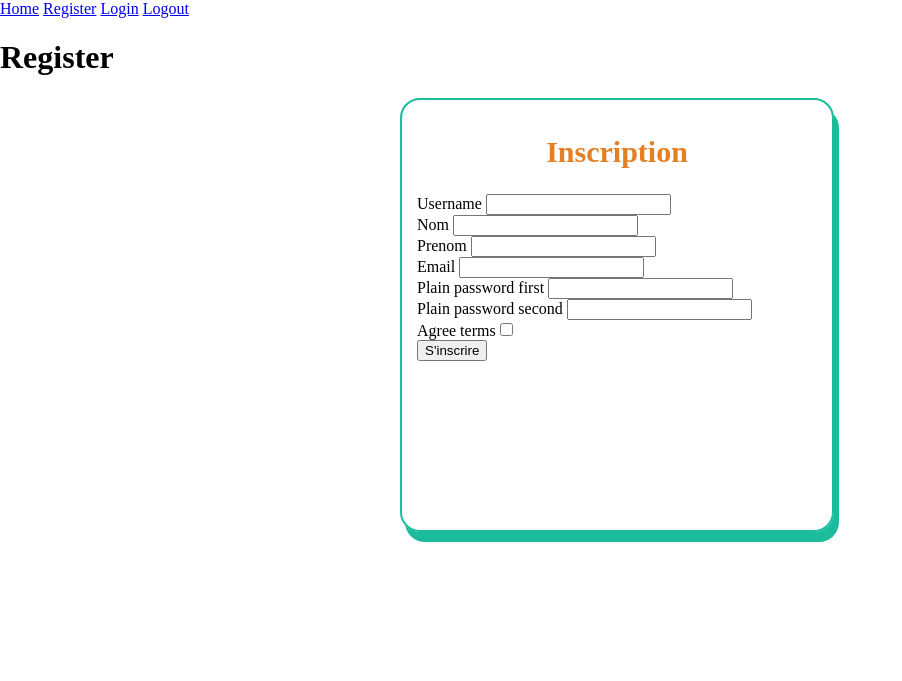
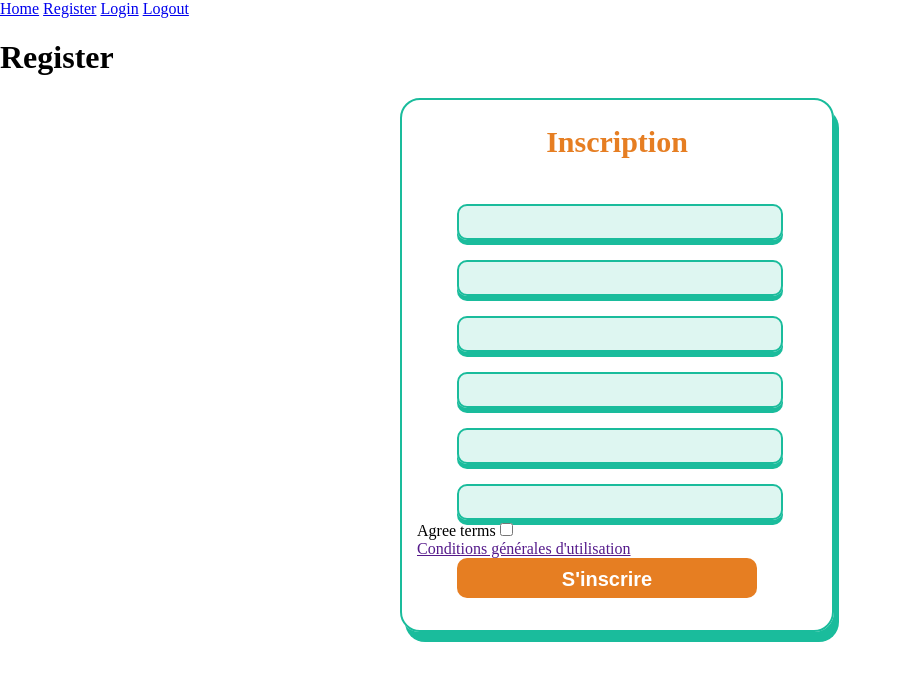
Before and after one commit to Akouzeha/PertFinder, a Symfony app: template templates/registration/register.html.twig in a window 1280 px wide. Shown: the top 681 px of the page, without its empty margins (0-902 px from the left). Run offline with Twig, Linux system fonts and the light colour scheme; the template is opened without the code that fills it, so the values that code supplies are empty; form fields are guessed from the names that the template uses; some libraries are stand-ins or nearby versions.

Commit message:
registeration form

```diff
--- a/public/css/style.css
+++ b/public/css/style.css
@@ -4,15 +4,19 @@ body{
     box-sizing: border-box;
 }
 
+/* the forms  */
+
 .form-group{
     padding : 15px;
     width: 400px;
-    height: 400px;
+    height: 500px;
     border: 2px solid #1ABC9C;
-    position: static;
+    position: relative;
     border-radius: 20px;
     box-shadow: 5px 10px #1ABC9C;
     margin-left: 400px;
+    float: center;
+
 }
 
 .form-group h2{
@@ -20,5 +24,50 @@ body{
     color: #E67E22;
     font-size: 30px;
     font-weight: bold;
+    margin-top: 10px;
+}
+.form-input{
+    width: 300px;
+    height: 30px;
+    border-radius:10px;
+    border: 2px solid #1ABC9C;
+    box-shadow: 0 5px #1ABC9C ;
+    margin-left: 40px;
     margin-top: 20px;
+    padding-left: 20px;
+    font-size: 20px;
+    font-weight: bold;
+    color: #1ABC9C;
+    background-color: rgb(26, 188, 156, 0.14);
 }
+::placeholder{
+    color:black;
+    font-size: 15px;
+    text-align: center;
+    opacity: 0.5;
+}
+.form-check-input{
+    margin-left: 40px;
+    margin-top: 20px;
+    font-size: 20px;
+}
+.form-group .btn{
+    margin-left: 40px;
+}
+
+/* ============================================== */
+
+/* the buttons */
+.btn{
+    border: #E67E22;
+    background-color: #E67E22;
+    color: white;
+    font-size: 20px;
+    font-weight: bold;
+    border-radius: 10px;
+    width: 300px;
+    height: 40px;
+    padding: 10px;
+}
+
+/* ============================================== */
--- a/templates/registration/register.html.twig
+++ b/templates/registration/register.html.twig
@@ -14,33 +14,24 @@
     {{ form_start(registrationForm) }}
         <div class="form-group">
             <h2>Inscription</h2>
-            <div class="form-control">
-                {{ form_label(registrationForm.username) }}
-                {{ form_widget(registrationForm.username, { 'attr': {'class': 'form-control'} }) }}
-            </div>
-            <div class="form-control">
-                {{ form_label(registrationForm.nom) }}
-                {{ form_widget(registrationForm.nom, { 'attr': {'class': 'form-control'} }) }}
-            </div>
-            <div class="form-control">
-                {{ form_label(registrationForm.prenom) }}
-                {{ form_widget(registrationForm.prenom, { 'attr': {'class': 'form-control'} }) }}
-            </div>
-            <div class="form-control">
-                {{ form_label(registrationForm.email) }}
-                {{ form_widget(registrationForm.email, { 'attr': {'class': 'form-control'} }) }}
-            </div>
-            <div class="form-control">
-                {{ form_label(registrationForm.plainPassword.first) }}
-                {{ form_widget(registrationForm.plainPassword.first, { 'attr': {'class': 'form-control'} }) }}
-            </div>
-            <div class="form-control">
-                {{ form_label(registrationForm.plainPassword.second) }}
-                {{ form_widget(registrationForm.plainPassword.second, { 'attr': {'class': 'form-control'} }) }}
-            </div>
-                {{ form_row(registrationForm.agreeTerms) }}
+
+
+                {{ form_widget(registrationForm.username, { 'attr': {'class': 'form-input'} }) }}
+
+                {{ form_widget(registrationForm.nom, { 'attr': {'class': 'form-input'} }) }}
+
+                {{ form_widget(registrationForm.prenom, { 'attr': {'class': 'form-input'} }) }}
+
+                {{ form_widget(registrationForm.email, { 'attr': {'class': 'form-input'} }) }}
+
+                {{ form_widget(registrationForm.plainPassword.first, { 'attr': {'class': 'form-input'} }) }}
+
+                {{ form_widget(registrationForm.plainPassword.second, { 'attr': {'class': 'form-input'} }) }}
+                {{ form_row(registrationForm.agreeTerms) }} <a href="">Conditions générales d'utilisation</a>
+
 
                 <button type="submit" class="btn">S'inscrire</button>
-            </div>
+
+        </div>
     {{ form_end(registrationForm) }}
 {% endblock %}
```
Also changed, not shown: src/Form/RegistrationFormType.php (+40 -11 lines).
